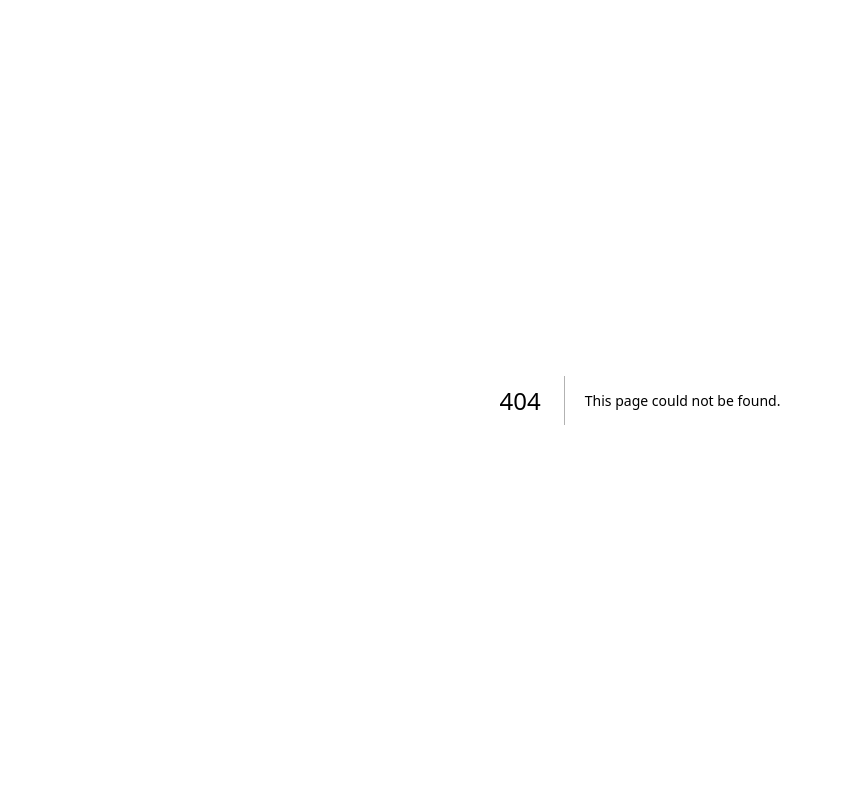
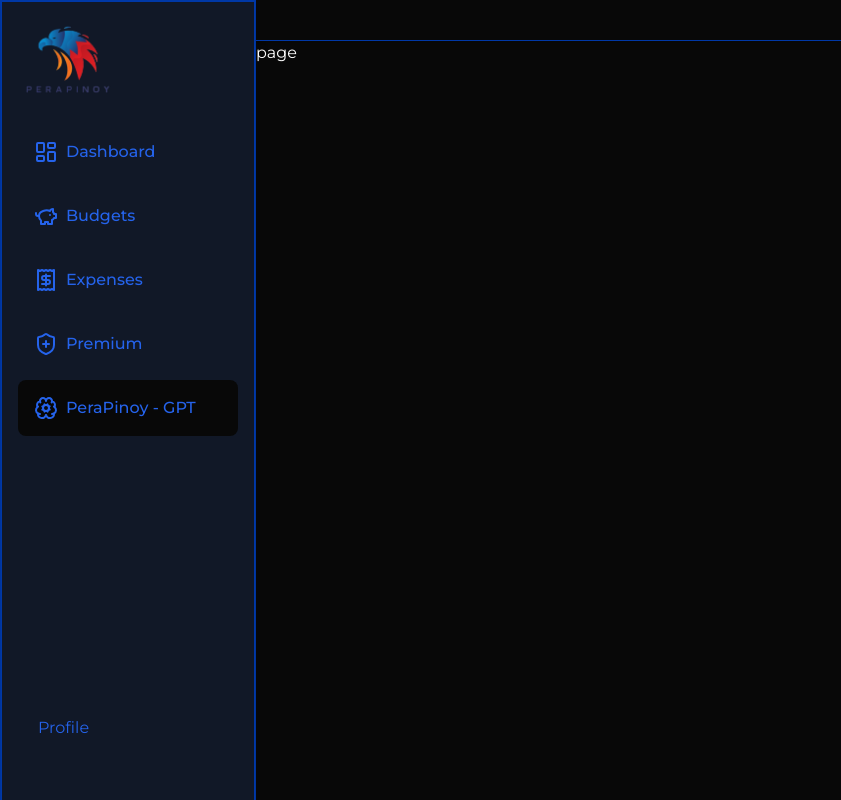
Before and after one commit to donyelqt/PeraPinoy, a Next.js app: page /dashboard/chatbot in a window 1280 px wide. Before the commit this address had no page. Shown: the whole page, without its empty margins (0-841 px from the left). Built offline with nearby package versions, Linux system fonts and the light colour scheme; no server answers.

Commit message:
"Added BrainCog icon from lucide-react and new sidebar item 'PeraPinoy - GPT' with path '/dashboard/chatbot'"

```diff
--- a/app/(routes)/dashboard/_components/SideNav.jsx
+++ b/app/(routes)/dashboard/_components/SideNav.jsx
@@ -1,6 +1,6 @@
 "use client"
 import { UserButton } from '@clerk/nextjs';
-import { LayoutDashboard, LayoutGrid, LucideShieldPlus, PiggyBankIcon, ReceiptIcon } from 'lucide-react';
+import { BrainCog, LayoutDashboard, LayoutGrid, LucideShieldPlus, PiggyBankIcon, ReceiptIcon } from 'lucide-react';
 import Image from 'next/image';
 import Link from 'next/link';
 import { usePathname } from 'next/navigation';
@@ -30,6 +30,12 @@ function SideNav() {
       name:'Premium',
       icon:LucideShieldPlus,
       path:'/dashboard/premium'
+    },
+    {
+      id:5,
+      name:'PeraPinoy - GPT',
+      icon:BrainCog,
+      path:'/dashboard/chatbot'
     }
   ]
   const path=usePathname();
--- /dev/null
+++ b/app/(routes)/dashboard/chatbot/page.jsx
@@ -0,0 +1,9 @@
+import React from 'react'
+
+function PeraPinoyGpt() {
+  return (
+    <div className='text-white'>page</div>
+  )
+}
+
+export default PeraPinoyGpt
```
